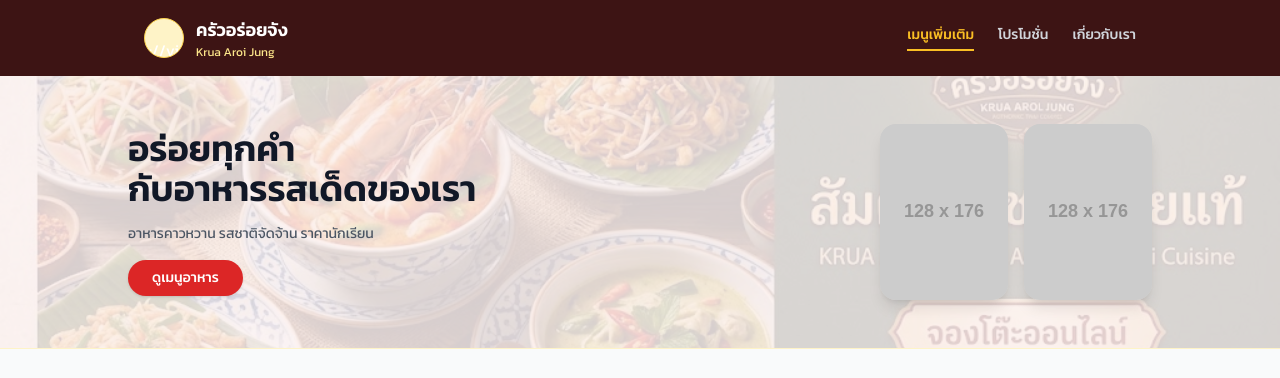
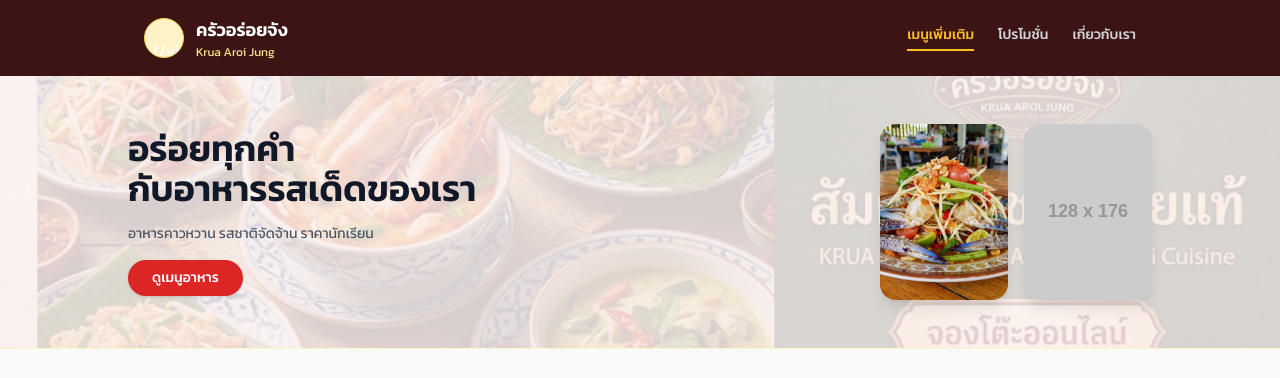
Before and after one commit to slinphat20/Foodshop, a plain HTML site: page index.html in a window 1280 px wide. Shown: the top 378 px of the page. Drawn offline with nearby package versions, Linux system fonts and the light colour scheme; placeholder pictures from the web are drawn by us.

Commit message:
Update index.html

```diff
--- a/index.html
+++ b/index.html
@@ -66,7 +66,7 @@
                 </div>
                 <div class="flex gap-4">
                     <!-- 📌จุดเปลี่ยนรูปภาพ: ดึงไฟล์รูปจากโฟลเดอร์ assets/images/ บน GitHub -->
-                    <img src="📌./assets/images/hero-food-1.png📌" alt="อาหาร 1" onerror="this.src='https://via.placeholder.com/128x176?text=Food+1';" class="w-32 h-44 object-cover rounded-2xl shadow-lg">
+                    <img src="assets/assets/images/ส้มตำปูม้า.jpg" alt="อาหาร 1" onerror="this.src='https://via.placeholder.com/128x176?text=Food+1';" class="w-32 h-44 object-cover rounded-2xl shadow-lg">
                     <!-- 📌จุดเปลี่ยนรูปภาพ: ดึงไฟล์รูปจากโฟลเดอร์ assets/images/ บน GitHub -->
                     <img src="📌./assets/images/hero-food-2.png📌" alt="อาหาร 2" onerror="this.src='https://via.placeholder.com/128x176?text=Food+2';" class="w-32 h-44 object-cover rounded-2xl shadow-lg">
                 </div>
```
